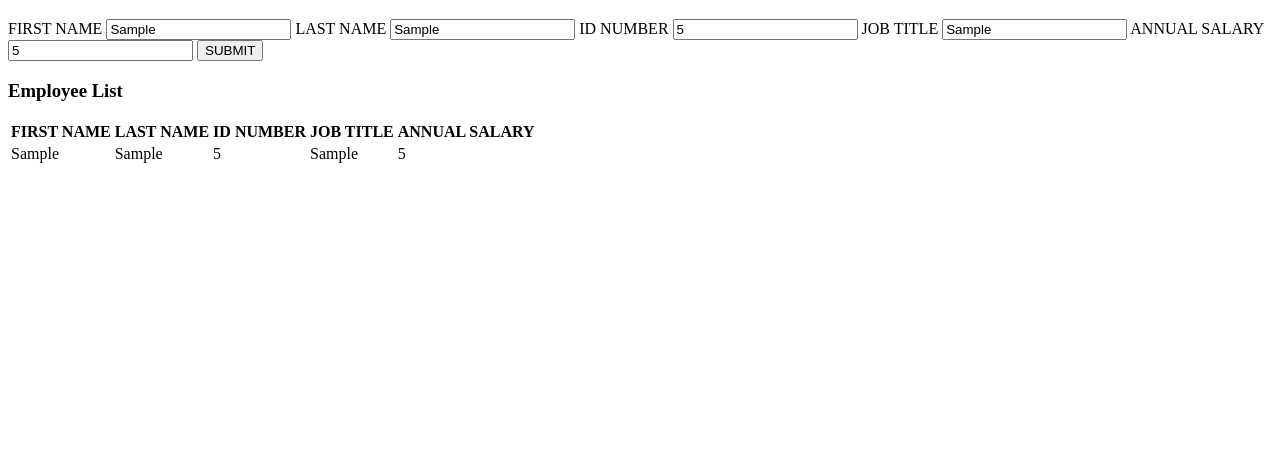
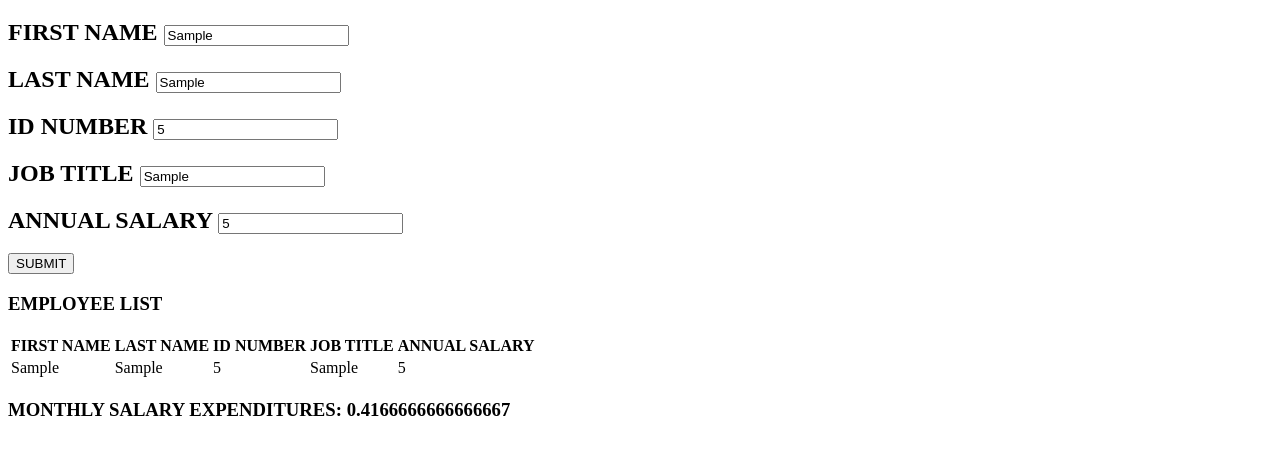
Before and after one commit to cjaro/weekend-one-walkthrough, a plain HTML site: page index.html in a window 1280 px wide. Both pictures are taken after typing "Sample", "Sample", "5", "Sample", "5" into the empty fields and a click on the button "SUBMIT". Shown: the part 61-516 px from the top of the page. Drawn offline with Linux system fonts and the light colour scheme.

Commit message:
Completed base mode

```diff
--- a/client.js
+++ b/client.js
@@ -17,5 +17,13 @@ $(document).ready(function(){ //waits for DOM  (HTML & CSS) to completely load
         '<td>' + annualSalary + '</td>' +
       '</tr>'
     );
+
+    //add monthly salary expenses to DOM
+    var newEmployeeMonthlyExpenses = annualSalary / 12;
+    var previousSalaryTotal = $('#monthlyExpenses').text();
+    var totalMonthlyExpenses = parseFloat(previousSalaryTotal) + newEmployeeMonthlyExpenses;
+    $('#monthlyExpenses').text(totalMonthlyExpenses);
+
+
   });
 });
--- a/index.html
+++ b/index.html
@@ -9,19 +9,29 @@
 <body>
   <h1>Weekend 1 Walkthrough</h1>
   <!-- New employee form -->
+  <h2>
     <label for='firstName'>FIRST NAME</label>
     <input type='text' name='firstName' placeholder='enter first name' id='firstName'>
+  </h2>
+  <h2>
     <label for='lastName'>LAST NAME</label>
     <input type='text' name='lastName' placeholder='enter last name' id='lastName'>
+  </h2>
+  <h2>
     <label for='idNumber'>ID NUMBER</label>
     <input type='number' name='idNumber' placeholder='enter ID number' id='idNumber'>
+  </h2>
+  <h2>
     <label for='jobTitle'>JOB TITLE</label>
     <input type='text' name='jobTitle' placeholder='enter job title' id='jobTitle'>
+  </h2>
+  <h2>
     <label for='annualSalary'>ANNUAL SALARY</label>
     <input type='number' name='annualSalary' placeholder='enter annual salary' id='annualSalary'>
+  </h2>
     <button type ='button' id='submitNewEmployee'>SUBMIT</button>
     <!-- table of employees -->
-  <h3>Employee List</h3>
+    <h3>EMPLOYEE LIST</h3>
     <table>
       <thead>
         <tr>
@@ -35,5 +45,26 @@
         </tbody>
       </thead>
     </table>
+
+    <!-- Monthly Expenditures Section -->
+    <h3>MONTHLY SALARY EXPENDITURES: <span id="monthlyExpenses">0</span></h3>
   </body>
   </html>
+
+
+
+
+
+
+
+
+
+
+
+
+
+
+
+
+
+  <!-- hi -->
```
Lines whose indentation alone changed are shown as unchanged.
